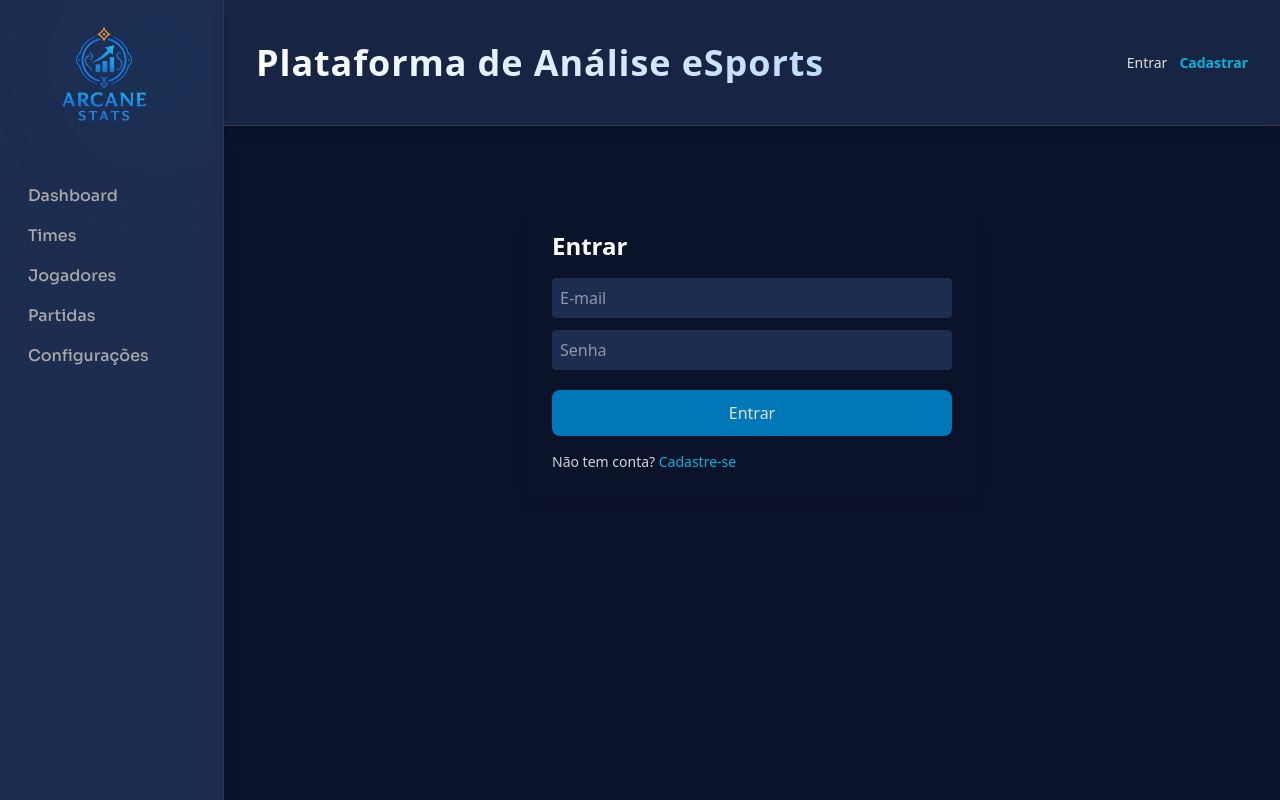
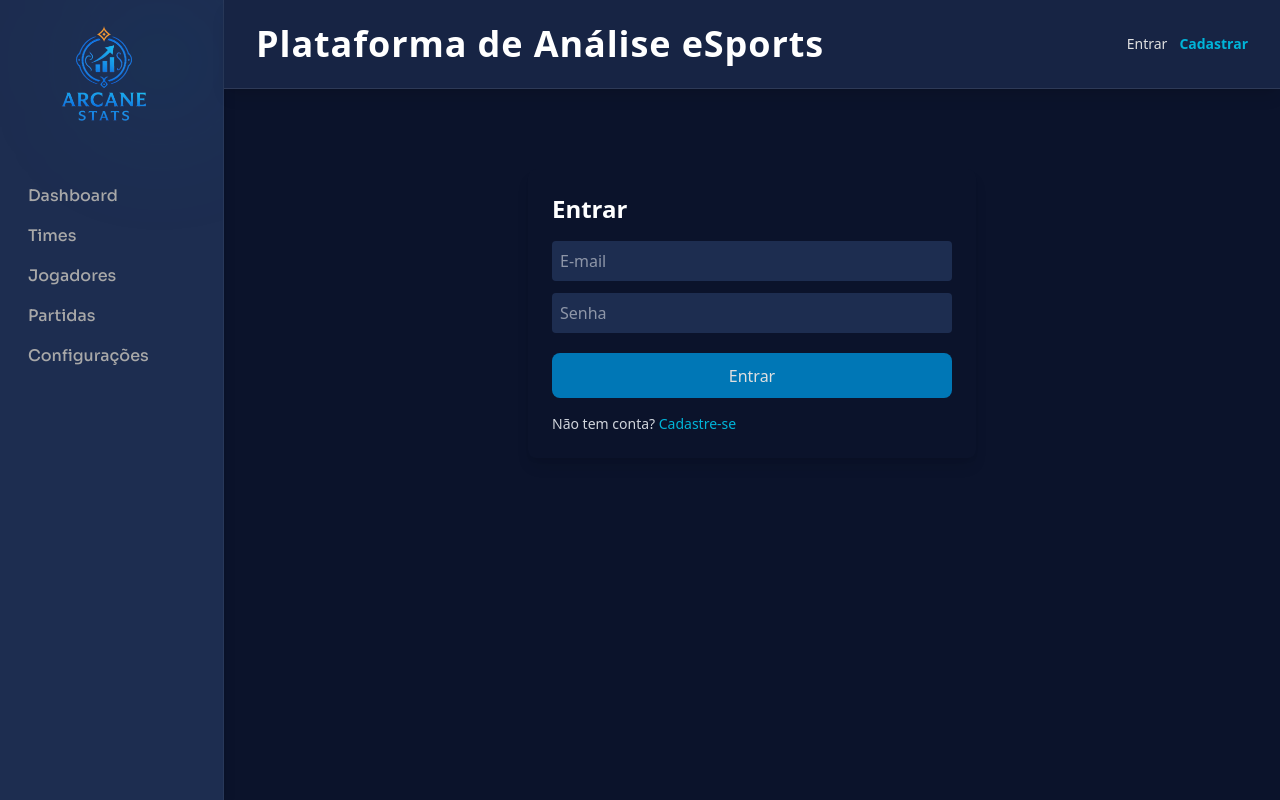
Before and after one commit to CapivaraDevv/Arcane-Stats, a React (Vite) app in the folder arcane-stats/: page /login in a window 1280 px wide. Built offline with nearby package versions, Linux system fonts and the light colour scheme.

Commit message:
Ajuste no scroll do header agora ele tem tamanho menor e letra branca

```diff
--- a/arcane-stats/src/pages/Header.tsx
+++ b/arcane-stats/src/pages/Header.tsx
@@ -6,7 +6,7 @@ import useAuthContext from '../hooks/useAuth';
 const Header = () => {
   const { scrollY } = useScroll();
 
-  const height = useTransform(scrollY, [0, 150], ['150px', '70px']);
+  const height = useTransform(scrollY, [0, 150], ['100px', '70px']);
   const blur = useTransform(scrollY, [0, 200], ['blur(0px)', 'blur(8px)']);
   const opacity = useTransform(scrollY, [0, 200], [1, 0.85]);
 
@@ -33,8 +33,8 @@ const Header = () => {
         animate={mounted ? { opacity: 1, y: 0 } : {}}
         transition={{ delay: 0.3, duration: 0.7 }}
   className="text-3xl md:text-4xl font-semibold
-       bg-linear-to-r from-white to-blue-200
-       bg-clip-text text-transparent tracking-wide"
+       bg-linear-to-r text-white
+       bg-clip-text tracking-wide"
       >
         Plataforma de Análise eSports
       </motion.h1>
```
